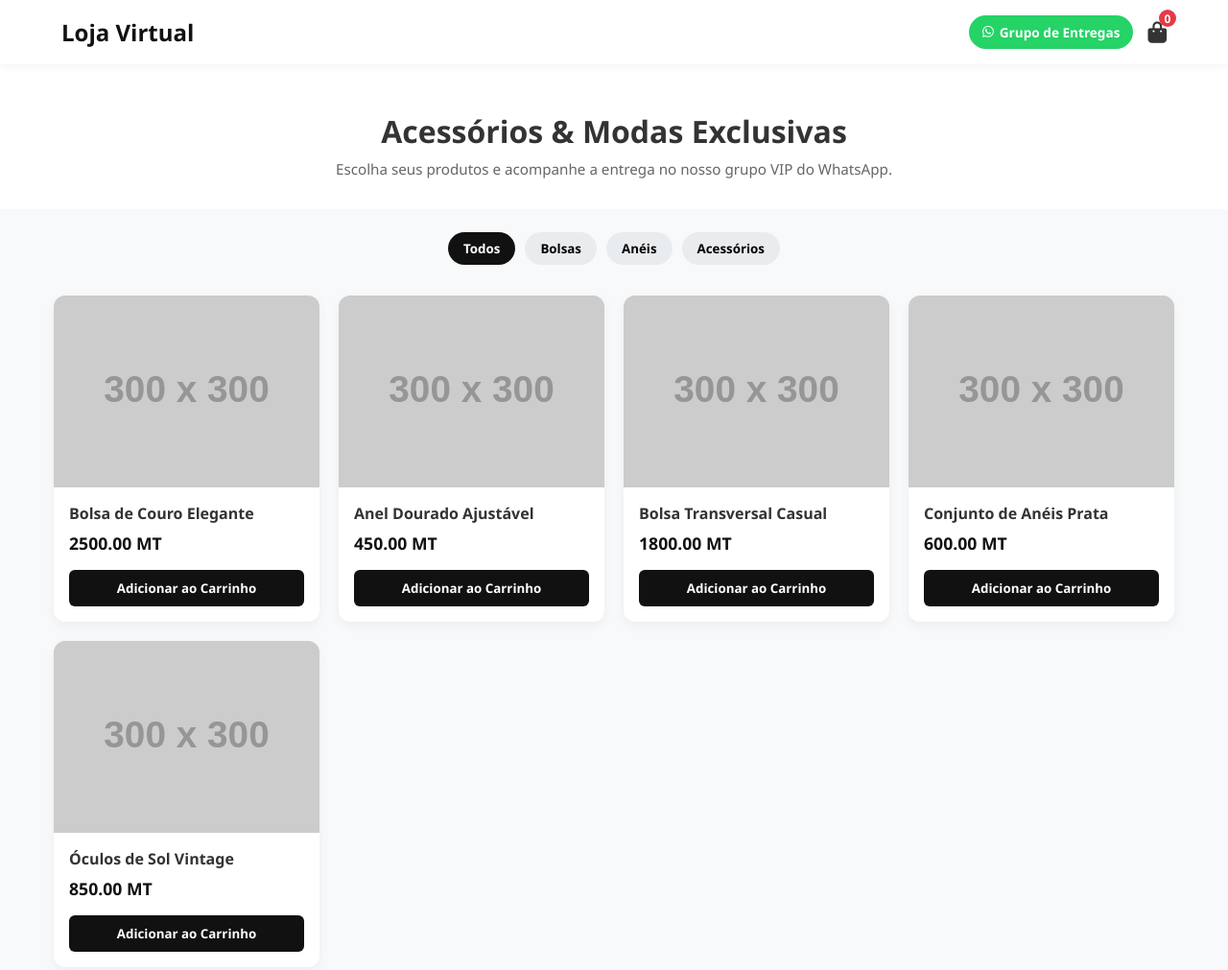
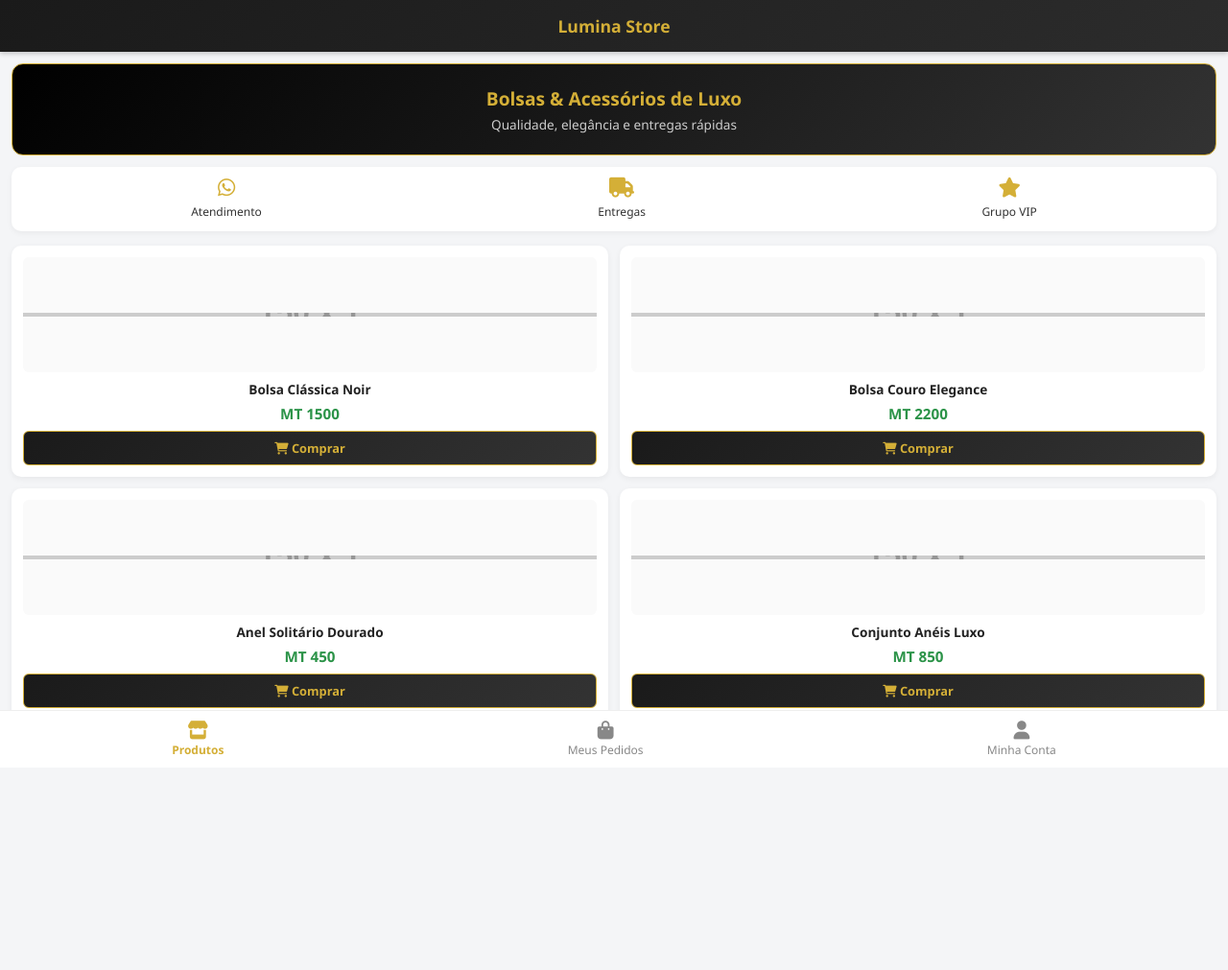
Before and after one commit to LuminaStore0/Lumina-Store, a plain HTML site: page index.html in a window 1280 px wide. Shown: the whole page at 96% size. After the commit the page ends 820 px from the top, so only its background shows below. Drawn offline with Linux system fonts and the light colour scheme; placeholder pictures from the web are drawn by us.

Commit message:
Add files via upload

```diff
--- a/app.js
+++ b/app.js
@@ -1,90 +1,33 @@
-const PHONE_NUMBER = "258840000000";
-const WHATSAPP_GROUP_LINK = "https://chat.whatsapp.com/SEU_LINK_DO_GRUPO";
-
-let cart = [];
-
-const productGrid = document.getElementById('product-grid');
-const cartBtn = document.getElementById('cart-btn');
-const closeCart = document.getElementById('close-cart');
-const cartModal = document.getElementById('cart-modal');
-const cartItemsContainer = document.getElementById('cart-items');
-const cartCount = document.getElementById('cart-count');
-const cartTotal = document.getElementById('cart-total');
-const checkoutBtn = document.getElementById('checkout-btn');
-const filterBtns = document.querySelectorAll('.filter-btn');
-
-function renderProducts(category = 'todos') {
-    productGrid.innerHTML = '';
-    const filtered = category === 'todos' ? products : products.filter(p => p.category === category);
-
-    filtered.forEach(product => {
-        const card = document.createElement('div');
-        card.classList.add('product-card');
-        card.innerHTML = `
-            <img src="${product.image}" alt="${product.name}" class="product-img">
-            <div class="product-info">
-                <h3 class="product-title">${product.name}</h3>
-                <div class="product-price">${product.price.toFixed(2)} MT</div>
-                <button class="add-to-cart-btn" onclick="addToCart(${product.id})">Adicionar ao Carrinho</button>
+function renderProducts() {
+    const grid = document.getElementById('products-grid');
+    if (!grid) return;
+    grid.innerHTML = '';
+    products.forEach(product => {
+        grid.innerHTML += `
+            <div class="product-card">
+                <img src="${product.image}" class="product-img" alt="${product.name}">
+                <div class="product-title">${product.name}</div>
+                <div class="product-price">MT ${product.price}</div>
+                <button class="btn-buy" onclick="buyProduct('${product.name}', ${product.price})">
+                    <i class="fas fa-shopping-cart"></i> Comprar
+                </button>
             </div>
         `;
-        productGrid.appendChild(card);
     });
 }
 
-function addToCart(id) {
-    const product = products.find(p => p.id === id);
-    const existing = cart.find(item => item.id === id);
-    if (existing) { existing.quantity += 1; } else { cart.push({ ...product, quantity: 1 }); }
-    updateCart();
+function switchTab(tabName, btnElement) {
+    document.querySelectorAll('.tab-content').forEach(tab => tab.classList.remove('active'));
+    document.querySelectorAll('.nav-btn').forEach(btn => btn.classList.remove('active'));
+    document.getElementById(`tab-${tabName}`).classList.add('active');
+    btnElement.classList.add('active');
 }
 
-function updateCart() {
-    cartItemsContainer.innerHTML = '';
-    let total = 0;
-    let count = 0;
-
-    cart.forEach(item => {
-        total += item.price * item.quantity;
-        count += item.quantity;
-
-        const cartItem = document.createElement('div');
-        cartItem.classList.add('cart-item');
-        cartItem.innerHTML = `
-            <div>
-                <h4>${item.name}</h4>
-                <small>${item.quantity}x - ${item.price.toFixed(2)} MT</small>
-            </div>
-            <strong>${(item.price * item.quantity).toFixed(2)} MT</strong>
-        `;
-        cartItemsContainer.appendChild(cartItem);
-    });
-
-    cartCount.innerText = count;
-    cartTotal.innerText = `${total.toFixed(2)} MT`;
+function buyProduct(name, price) {
+    const phone = "258840000000";
+    const message = `Olá! Gostaria de comprar o item na Lumina Store:\n\n*Produto:* ${name}\n*Valor:* MT ${price}`;
+    const url = `https://wa.me/${phone}?text=${encodeURIComponent(message)}`;
+    window.open(url, '_blank');
 }
 
-checkoutBtn.addEventListener('click', () => {
-    if (cart.length === 0) { alert("Seu carrinho está vazio!"); return; }
-    let message = "Olá! Gostaria de fazer o seguinte pedido:\n\n";
-    let total = 0;
-    cart.forEach(item => {
-        message += `• ${item.name} (x${item.quantity}) - ${(item.price * item.quantity).toFixed(2)} MT\n`;
-        total += item.price * item.quantity;
-    });
-    message += `\n*Total:* ${total.toFixed(2)} MT\n\n`;
-    message += `Link do Grupo: ${WHATSAPP_GROUP_LINK}`;
-    window.open(`https://wa.me/${PHONE_NUMBER}?text=${encodeURIComponent(message)}`, '_blank');
-});
-
-filterBtns.forEach(btn => {
-    btn.addEventListener('click', (e) => {
-        filterBtns.forEach(b => b.classList.remove('active'));
-        e.target.classList.add('active');
-        renderProducts(e.target.dataset.category);
-    });
-});
-
-cartBtn.addEventListener('click', () => cartModal.classList.add('active'));
-closeCart.addEventListener('click', () => cartModal.classList.remove('active'));
-renderProducts();
+document.addEventListener('DOMContentLoaded', renderProducts);
--- a/index.html
+++ b/index.html
@@ -3,63 +3,76 @@
 <head>
     <meta charset="UTF-8">
     <meta name="viewport" content="width=device-width, initial-scale=1.0">
-    <title>Minha Loja Virtual</title>
+    <title>Lumina Store</title>
     <link rel="stylesheet" href="style.css">
-    <link rel="stylesheet" href="https://cdnjs.cloudflare.com/ajax/libs/font-awesome/6.4.0/css/all.min.css">
+    <link rel="stylesheet" href="https://cdnjs.cloudflare.com/ajax/libs/font-awesome/6.0.0/css/all.min.css">
 </head>
 <body>
-    <header class="navbar">
-        <div class="logo">
-            <h2>Loja Virtual</h2>
-        </div>
-        <div class="header-actions">
-            <a href="https://chat.whatsapp.com/SEU_LINK_DO_GRUPO" target="_blank" class="whatsapp-group-btn">
-                <i class="fab fa-whatsapp"></i> Grupo de Entregas
-            </a>
-            <div class="cart-icon" id="cart-btn">
-                <i class="fas fa-shopping-bag"></i>
-                <span id="cart-count">0</span>
+
+    <header class="top-bar">
+        <span>Lumina Store</span>
+    </header>
+
+    <main id="tab-produtos" class="tab-content active">
+        <div class="banner-container">
+            <div class="banner-card">
+                <h1>Bolsas & Acessórios de Luxo</h1>
+                <p>Qualidade, elegância e entregas rápidas</p>
             </div>
         </div>
-    </header>
 
-    <section class="hero">
-        <h1>Acessórios & Modas Exclusivas</h1>
-        <p>Escolha seus produtos e acompanhe a entrega no nosso grupo VIP do WhatsApp.</p>
-    </section>
+        <div class="quick-actions">
+            <a href="https://wa.me/258840000000" target="_blank" class="action-btn">
+                <i class="fab fa-whatsapp"></i>
+                <span>Atendimento</span>
+            </a>
+            <a href="#" class="action-btn">
+                <i class="fas fa-truck"></i>
+                <span>Entregas</span>
+            </a>
+            <a href="#" class="action-btn">
+                <i class="fas fa-star"></i>
+                <span>Grupo VIP</span>
+            </a>
+        </div>
 
-    <section class="filters">
-        <button class="filter-btn active" data-category="todos">Todos</button>
-        <button class="filter-btn" data-category="bolsas">Bolsas</button>
-        <button class="filter-btn" data-category="aneis">Anéis</button>
-        <button class="filter-btn" data-category="acessorios">Acessórios</button>
-    </section>
-
-    <main class="container">
-        <div class="product-grid" id="product-grid"></div>
+        <section class="products-grid" id="products-grid"></section>
     </main>
 
-    <div class="cart-modal" id="cart-modal">
-        <div class="cart-content">
-            <div class="cart-header">
-                <h3>Seu Carrinho</h3>
-                <span class="close-modal" id="close-cart">&times;</span>
-            </div>
-            <div class="cart-body" id="cart-items"></div>
-            <div class="cart-footer">
-                <div class="total-price">
-                    <span>Total:</span>
-                    <strong id="cart-total">0.00 MT</strong>
-                </div>
-                <button class="checkout-btn" id="checkout-btn">
-                    <i class="fab fa-whatsapp"></i> Finalizar Pedido no WhatsApp
-                </button>
-                <a href="https://chat.whatsapp.com/SEU_LINK_DO_GRUPO" target="_blank" class="group-link-footer">
-                    Entrar no grupo de informações de entregas
-                </a>
-            </div>
+    <main id="tab-pedidos" class="tab-content">
+        <header class="sub-header">
+            <h3>Meus Pedidos</h3>
+        </header>
+        <div class="orders-list">
+            <p class="empty-msg">Nenhum pedido realizado ainda.</p>
         </div>
-    </div>
+    </main>
+
+    <main id="tab-conta" class="tab-content">
+        <header class="sub-header">
+            <h3>Minha Conta</h3>
+        </header>
+        <div class="user-menu">
+            <div class="menu-item"><i class="fas fa-headset"></i> Atendimento ao Cliente</div>
+            <div class="menu-item"><i class="fas fa-shield-alt"></i> Políticas da Loja</div>
+            <div class="menu-item"><i class="fas fa-info-circle"></i> Sobre Nós</div>
+        </div>
+    </main>
+
+    <nav class="bottom-nav">
+        <button class="nav-btn active" onclick="switchTab('produtos', this)">
+            <i class="fas fa-store"></i>
+            <span>Produtos</span>
+        </button>
+        <button class="nav-btn" onclick="switchTab('pedidos', this)">
+            <i class="fas fa-shopping-bag"></i>
+            <span>Meus Pedidos</span>
+        </button>
+        <button class="nav-btn" onclick="switchTab('conta', this)">
+            <i class="fas fa-user"></i>
+            <span>Minha Conta</span>
+        </button>
+    </nav>
 
     <script src="products.js"></script>
     <script src="app.js"></script>
--- a/products.js
+++ b/products.js
@@ -1,7 +1,6 @@
 const products = [
-    { id: 1, name: "Bolsa de Couro Elegante", category: "bolsas", price: 2500, image: "https://via.placeholder.com/300x300?text=Bolsa+Elegante" },
-    { id: 2, name: "Anel Dourado Ajustável", category: "aneis", price: 450, image: "https://via.placeholder.com/300x300?text=Anel+Dourado" },
-    { id: 3, name: "Bolsa Transversal Casual", category: "bolsas", price: 1800, image: "https://via.placeholder.com/300x300?text=Bolsa+Casual" },
-    { id: 4, name: "Conjunto de Anéis Prata", category: "aneis", price: 600, image: "https://via.placeholder.com/300x300?text=Aneis+Prata" },
-    { id: 5, name: "Óculos de Sol Vintage", category: "acessorios", price: 850, image: "https://via.placeholder.com/300x300?text=Oculos+Vintage" }
+    { id: 1, name: "Bolsa Clássica Noir", price: 1500, image: "https://via.placeholder.com/150/1a1a1a/d4af37?text=Bolsa+Noir" },
+    { id: 2, name: "Bolsa Couro Elegance", price: 2200, image: "https://via.placeholder.com/150/1a1a1a/d4af37?text=Bolsa+Elegance" },
+    { id: 3, name: "Anel Solitário Dourado", price: 450, image: "https://via.placeholder.com/150/1a1a1a/d4af37?text=Anel+Dourado" },
+    { id: 4, name: "Conjunto Anéis Luxo", price: 850, image: "https://via.placeholder.com/150/1a1a1a/d4af37?text=Conjunto+Aneis" }
 ];
--- a/style.css
+++ b/style.css
@@ -1,33 +1,27 @@
 * { margin: 0; padding: 0; box-sizing: border-box; font-family: 'Segoe UI', Tahoma, Geneva, Verdana, sans-serif; }
-body { background-color: #f8f9fa; color: #333; }
-.navbar { display: flex; justify-content: space-between; align-items: center; padding: 1rem 5%; background-color: #ffffff; box-shadow: 0 2px 10px rgba(0,0,0,0.05); position: sticky; top: 0; z-index: 100; }
-.logo h2 { color: #111; font-weight: 700; }
-.header-actions { display: flex; align-items: center; gap: 15px; }
-.whatsapp-group-btn { background-color: #25d366; color: white; text-decoration: none; padding: 8px 14px; border-radius: 20px; font-size: 0.85rem; font-weight: 600; display: flex; align-items: center; gap: 6px; }
-.cart-icon { position: relative; font-size: 1.4rem; cursor: pointer; }
-#cart-count { position: absolute; top: -8px; right: -10px; background-color: #e63946; color: white; font-size: 0.75rem; width: 18px; height: 18px; border-radius: 50%; display: flex; justify-content: center; align-items: center; font-weight: bold; }
-.hero { text-align: center; padding: 3rem 1rem 2rem; background-color: #ffffff; margin-bottom: 1.5rem; }
-.hero h1 { font-size: 2rem; margin-bottom: 0.5rem; }
-.hero p { color: #666; font-size: 0.95rem; }
-.filters { display: flex; justify-content: center; gap: 10px; margin-bottom: 2rem; flex-wrap: wrap; }
-.filter-btn { border: none; background-color: #e9ecef; padding: 8px 16px; border-radius: 20px; cursor: pointer; font-weight: 600; }
-.filter-btn.active { background-color: #111; color: #fff; }
-.container { max-width: 1200px; margin: 0 auto; padding: 0 1rem 4rem; }
-.product-grid { display: grid; grid-template-columns: repeat(auto-fill, minmax(220px, 1fr)); gap: 20px; }
-.product-card { background-color: #fff; border-radius: 12px; overflow: hidden; box-shadow: 0 4px 12px rgba(0,0,0,0.05); display: flex; flex-direction: column; }
-.product-img { width: 100%; height: 200px; object-fit: cover; background-color: #eee; }
-.product-info { padding: 1rem; display: flex; flex-direction: column; flex-grow: 1; }
-.product-title { font-size: 1rem; margin-bottom: 0.5rem; }
-.product-price { font-size: 1.1rem; font-weight: bold; color: #111; margin-bottom: 1rem; }
-.add-to-cart-btn { margin-top: auto; width: 100%; padding: 10px; border: none; background-color: #111; color: white; border-radius: 6px; font-weight: 600; cursor: pointer; }
-.cart-modal { display: none; position: fixed; top: 0; left: 0; width: 100%; height: 100%; background-color: rgba(0,0,0,0.5); z-index: 1000; justify-content: flex-end; }
-.cart-modal.active { display: flex; }
-.cart-content { background-color: #fff; width: 100%; max-width: 400px; height: 100%; display: flex; flex-direction: column; }
-.cart-header { padding: 1rem; border-bottom: 1px solid #eee; display: flex; justify-content: space-between; align-items: center; }
-.close-modal { font-size: 1.5rem; cursor: pointer; }
-.cart-body { padding: 1rem; flex-grow: 1; overflow-y: auto; }
-.cart-item { display: flex; justify-content: space-between; align-items: center; margin-bottom: 1rem; border-bottom: 1px solid #f0f0f0; padding-bottom: 0.5rem; }
-.cart-footer { padding: 1.5rem; border-top: 1px solid #eee; background-color: #fafafa; }
-.total-price { display: flex; justify-content: space-between; font-size: 1.2rem; margin-bottom: 1rem; }
-.checkout-btn { width: 100%; padding: 12px; background-color: #25d366; color: white; border: none; border-radius: 6px; font-weight: bold; font-size: 1rem; cursor: pointer; margin-bottom: 0.8rem; }
-.group-link-footer { display: block; text-align: center; font-size: 0.8rem; color: #0066cc; text-decoration: none; }
+body { background-color: #f4f5f7; padding-bottom: 70px; color: #333; }
+.top-bar { background: linear-gradient(135deg, #1a1a1a, #2c2c2c); color: #d4af37; text-align: center; padding: 15px; font-size: 1.1rem; font-weight: bold; position: sticky; top: 0; z-index: 100; box-shadow: 0 2px 5px rgba(0,0,0,0.2); }
+.sub-header { background-color: #1a1a1a; color: #fff; padding: 15px; text-align: center; }
+.banner-container { padding: 12px; }
+.banner-card { background: linear-gradient(135deg, #000000, #333333); color: #fff; padding: 22px 15px; border-radius: 12px; text-align: center; border: 1px solid #d4af37; }
+.banner-card h1 { font-size: 1.2rem; color: #d4af37; margin-bottom: 4px; }
+.banner-card p { font-size: 0.85rem; color: #ccc; }
+.quick-actions { display: flex; justify-content: space-around; padding: 12px; background: #fff; margin: 0 12px 15px 12px; border-radius: 10px; box-shadow: 0 2px 6px rgba(0,0,0,0.05); }
+.action-btn { display: flex; flex-direction: column; align-items: center; text-decoration: none; color: #333; font-size: 0.75rem; font-weight: 500; }
+.action-btn i { font-size: 1.3rem; color: #d4af37; margin-bottom: 5px; }
+.products-grid { display: grid; grid-template-columns: 1fr 1fr; gap: 12px; padding: 0 12px; }
+.product-card { background: #fff; border-radius: 10px; padding: 12px; text-align: center; box-shadow: 0 2px 6px rgba(0,0,0,0.06); display: flex; flex-direction: column; justify-content: space-between; }
+.product-img { width: 100%; height: 120px; object-fit: contain; border-radius: 6px; margin-bottom: 8px; background-color: #fafafa; }
+.product-title { font-size: 0.85rem; font-weight: 600; color: #222; margin-bottom: 6px; }
+.product-price { font-size: 0.95rem; color: #2b9348; font-weight: bold; margin-bottom: 8px; }
+.btn-buy { background: linear-gradient(135deg, #1a1a1a, #333); color: #d4af37; border: 1px solid #d4af37; padding: 8px; border-radius: 6px; font-weight: bold; font-size: 0.8rem; cursor: pointer; width: 100%; }
+.tab-content { display: none; }
+.tab-content.active { display: block; }
+.user-menu { background: #fff; margin: 15px; border-radius: 10px; box-shadow: 0 2px 5px rgba(0,0,0,0.05); }
+.menu-item { padding: 15px; border-bottom: 1px solid #eee; display: flex; align-items: center; gap: 12px; font-size: 0.9rem; color: #444; }
+.menu-item i { color: #d4af37; font-size: 1.1rem; }
+.empty-msg { text-align: center; margin-top: 40px; color: #777; font-size: 0.9rem; }
+.bottom-nav { position: fixed; bottom: 0; left: 0; right: 0; height: 60px; background: #fff; display: flex; justify-content: space-around; align-items: center; border-top: 1px solid #eee; z-index: 1000; }
+.nav-btn { background: none; border: none; display: flex; flex-direction: column; align-items: center; color: #888; font-size: 0.75rem; cursor: pointer; }
+.nav-btn i { font-size: 1.2rem; margin-bottom: 3px; }
+.nav-btn.active { color: #d4af37; font-weight: bold; }
```
